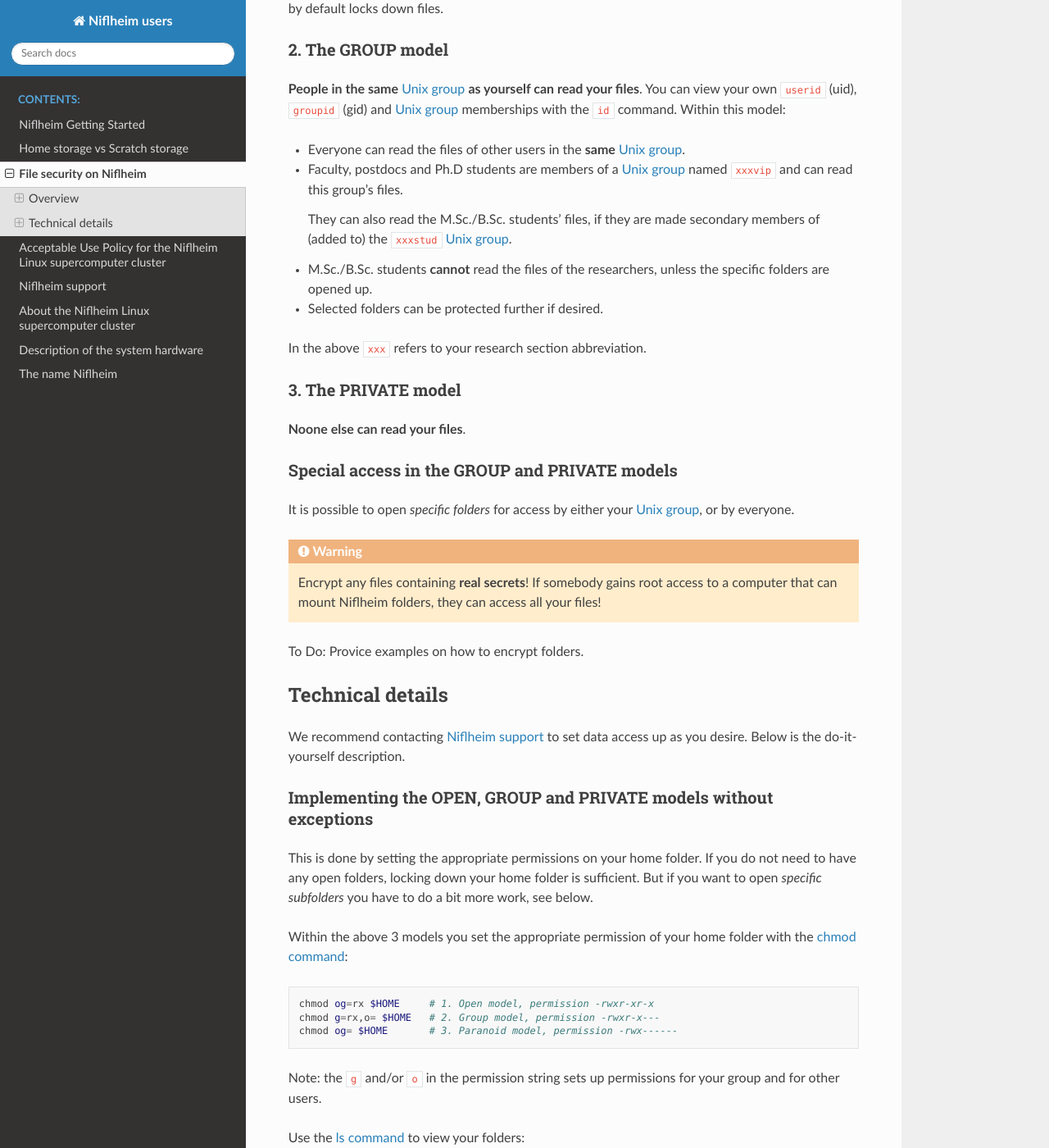
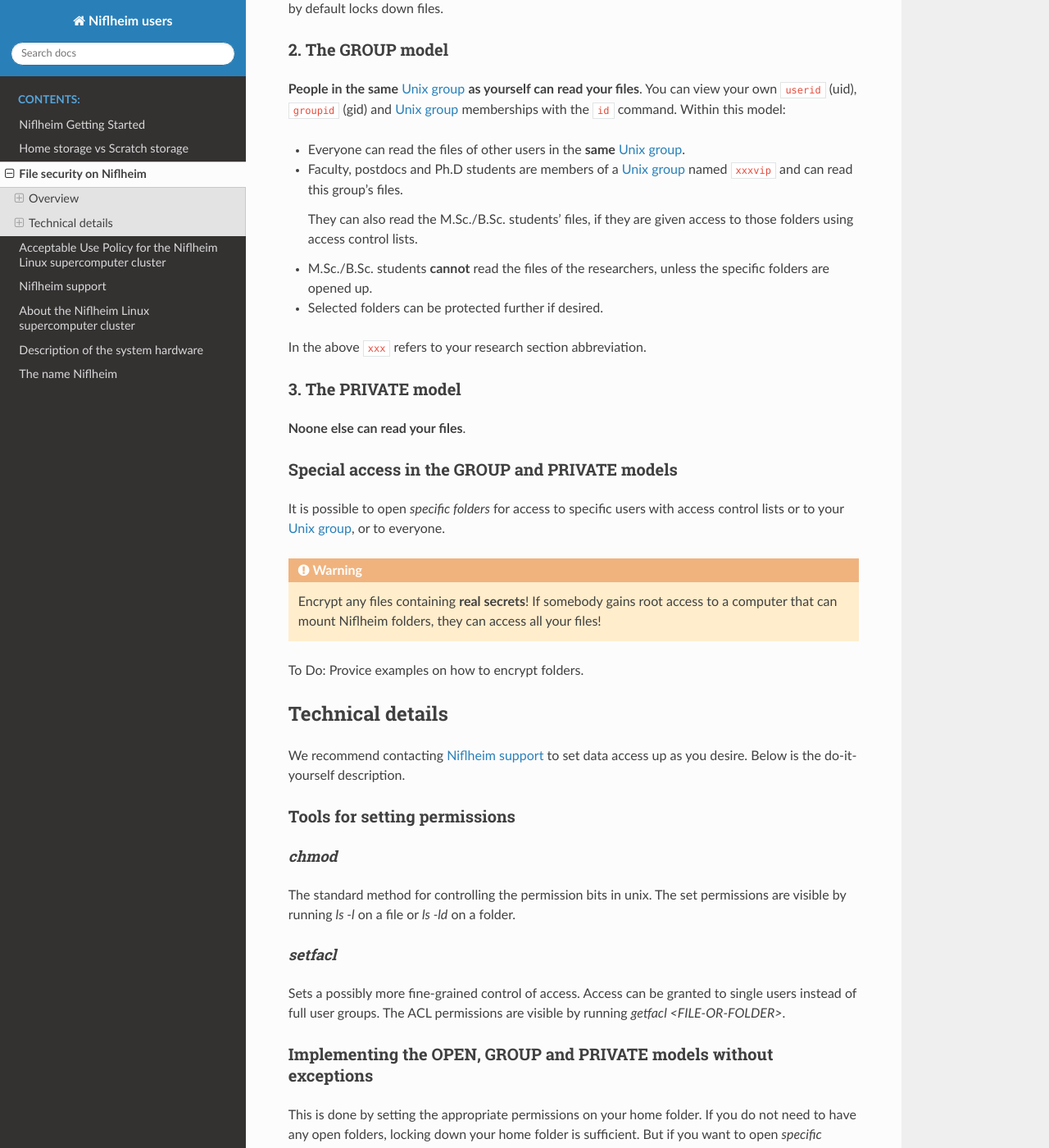
Before and after one commit to OleHolmNielsen/Niflheim_users, a Sphinx documentation site: the page built from docs/File_security_on_Niflheim.rst, in a window 1280 px wide and 1400 px high, scrolled down 723 px. Shown: the whole window at 82% size. Built offline with Sphinx 7.4.7 and the Read the Docs theme 3.1.0, drawn with Linux system fonts in a browser that asks for light colours; some of the changed text lies outside the part shown.

Commit message:
introduce setfacl

```diff
--- a/docs/File_security_on_Niflheim.rst
+++ b/docs/File_security_on_Niflheim.rst
@@ -43,7 +43,7 @@ Within this model:
 
 * Faculty, postdocs and Ph.D students are members of a `Unix group`_ named ``xxxvip`` and can read this group's files.
 
-  They can also read the M.Sc./B.Sc. students' files, if they are made secondary members of (added to) the ``xxxstud`` `Unix group`_.
+  They can also read the M.Sc./B.Sc. students' files, if they are given access to those folders using access control lists.
 
 * M.Sc./B.Sc. students **cannot** read the files of the researchers, unless the specific folders are opened up.
 
@@ -61,7 +61,7 @@ In the above ``xxx`` refers to your research section abbreviation.
 Special access in the GROUP and PRIVATE models
 -----------------------------------------------
 
-It is possible to open `specific folders` for access by either your `Unix group`_, or by everyone.
+It is possible to open `specific folders` for access to specific users with access control lists or to your `Unix group`_, or to everyone.
 
 .. warning::
 
@@ -79,6 +79,19 @@ Technical details
 We recommend contacting :ref:`Niflheim_support` to set data access up as you desire.
 Below is the do-it-yourself description.
 
+Tools for setting permissions
+-----------------------------
+
+`chmod`
++++++++
+
+The standard method for controlling the permission bits in unix. The set permissions are visible by running `ls -l` on a file or `ls -ld` on a folder.
+
+`setfacl`
++++++++++
+
+Sets a possibly more fine-grained control of access. Access can be granted to single users instead of full user groups. The ACL permissions are visible by running `getfacl <FILE-OR-FOLDER>`.
+
 Implementing the OPEN, GROUP and PRIVATE models without exceptions
 -------------------------------------------------------------------
 
@@ -92,7 +105,7 @@ Within the above 3 models you set the appropriate permission of your home folder
 
    chmod og=rx $HOME     # 1. Open model, permission -rwxr-xr-x
    chmod g=rx,o= $HOME   # 2. Group model, permission -rwxr-x---
-   chmod og= $HOME       # 3. Paranoid model, permission -rwx------
+   chmod og= $HOME       # 3. Private model, permission -rwx------
 
 Note: the ``g`` and/or ``o`` in the permission string sets up permissions for your group and for other users.
 
```
